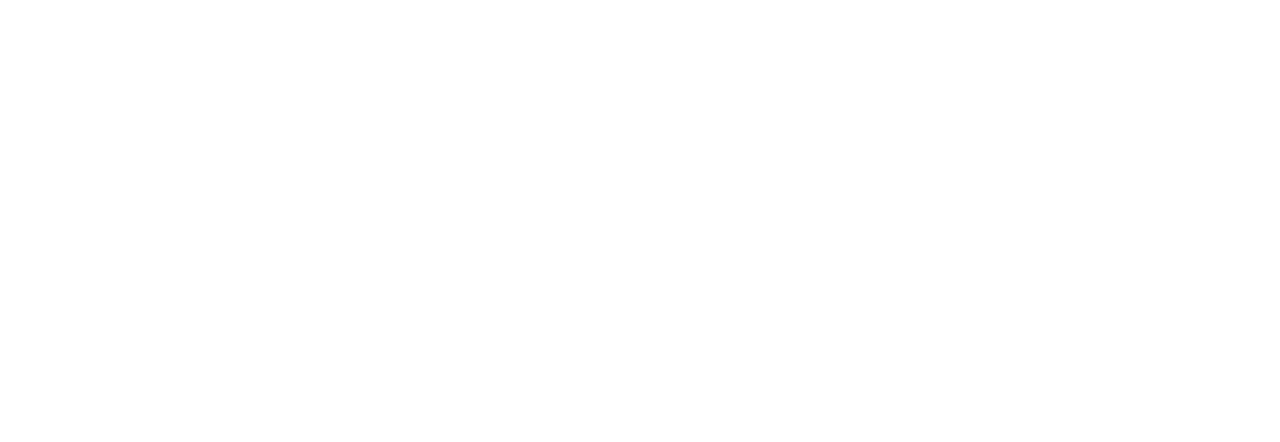
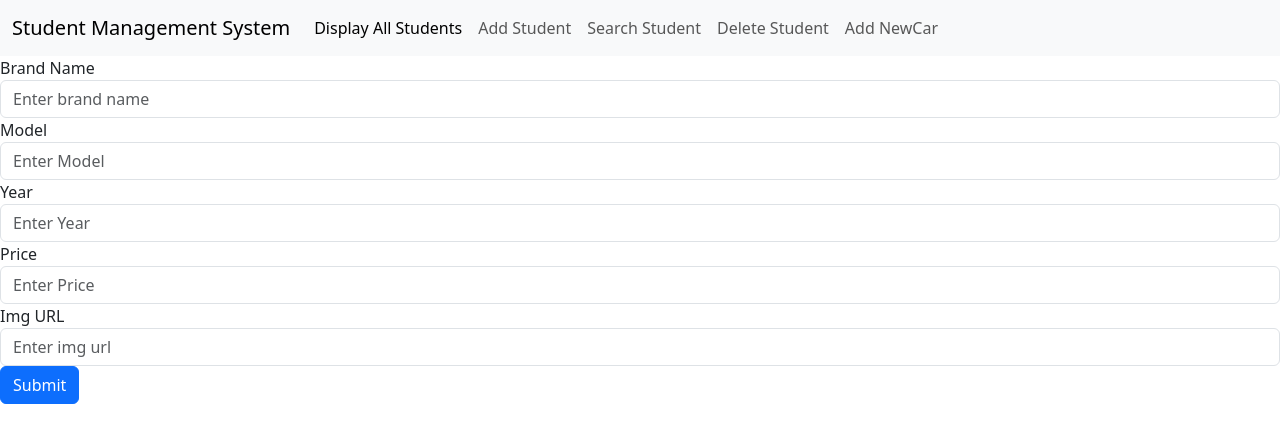
Before and after one commit to basha-github/feb18-react-stu-management-app, a React (Vite) app: page /addCar in a window 1280 px wide. Before the commit this address had no page. Shown: the top 442 px of the page. Built offline with nearby package versions, Linux system fonts and the light colour scheme.

Commit message:
car component

```diff
--- a/src/App.tsx
+++ b/src/App.tsx
@@ -4,6 +4,7 @@
 import AddStudent from "./components/AddStudent";
 import DeleteStudent from "./components/DeleteStudent";
 import SearchStudent from "./components/SearchStudent";
+import AddCar from "./components/AddCar";
 
 export default function App() {
   return (
@@ -14,6 +15,8 @@
           <Route path="/s-add" element={<AddStudent />} />
           <Route path="/del" element={<DeleteStudent />} />
           <Route path="/search" element={<SearchStudent />} />
+          <Route path="/addCar" element={<AddCar />} />
+
         </Routes>
       </BrowserRouter>
     </div>
--- /dev/null
+++ b/src/components/AddCar.tsx
@@ -0,0 +1,58 @@
+import React from "react";
+import NavBar from "./NavBar";
+
+export default function AddCar() {
+  return (
+    <div>
+      <NavBar />
+
+      <form>
+        <div className="form-group">
+          <label>Brand Name</label>
+          <input
+            type="text"
+            className="form-control"
+            placeholder="Enter brand name"
+          />
+        </div>
+        <div className="form-group">
+          <label>Model</label>
+          <input
+            type="text"
+            className="form-control"
+            placeholder="Enter Model"
+          />
+        </div>
+        <div className="form-group">
+          <label>Year</label>
+          <input
+            type="text"
+            className="form-control"
+            placeholder="Enter Year"
+          />
+        </div>
+        <div className="form-group">
+          <label>Price</label>
+          <input
+            type="text"
+            className="form-control"
+            placeholder="Enter Price"
+          />
+        </div>
+        <div className="form-group">
+          <label>Img URL</label>
+          <input
+            type="text"
+            className="form-control"
+            placeholder="Enter img url"
+          />
+        </div>
+
+
+        <button type="submit" className="btn btn-primary">
+          Submit
+        </button>
+      </form>
+    </div>
+  );
+}
--- a/src/components/NavBar.tsx
+++ b/src/components/NavBar.tsx
@@ -42,6 +42,11 @@
                   Delete Student
                 </a>
               </li>
+              <li className="nav-item">
+                <a className="nav-link" href="/addCar">
+                  Add NewCar
+                </a>
+              </li>
 
             </ul>
           </div>
```
